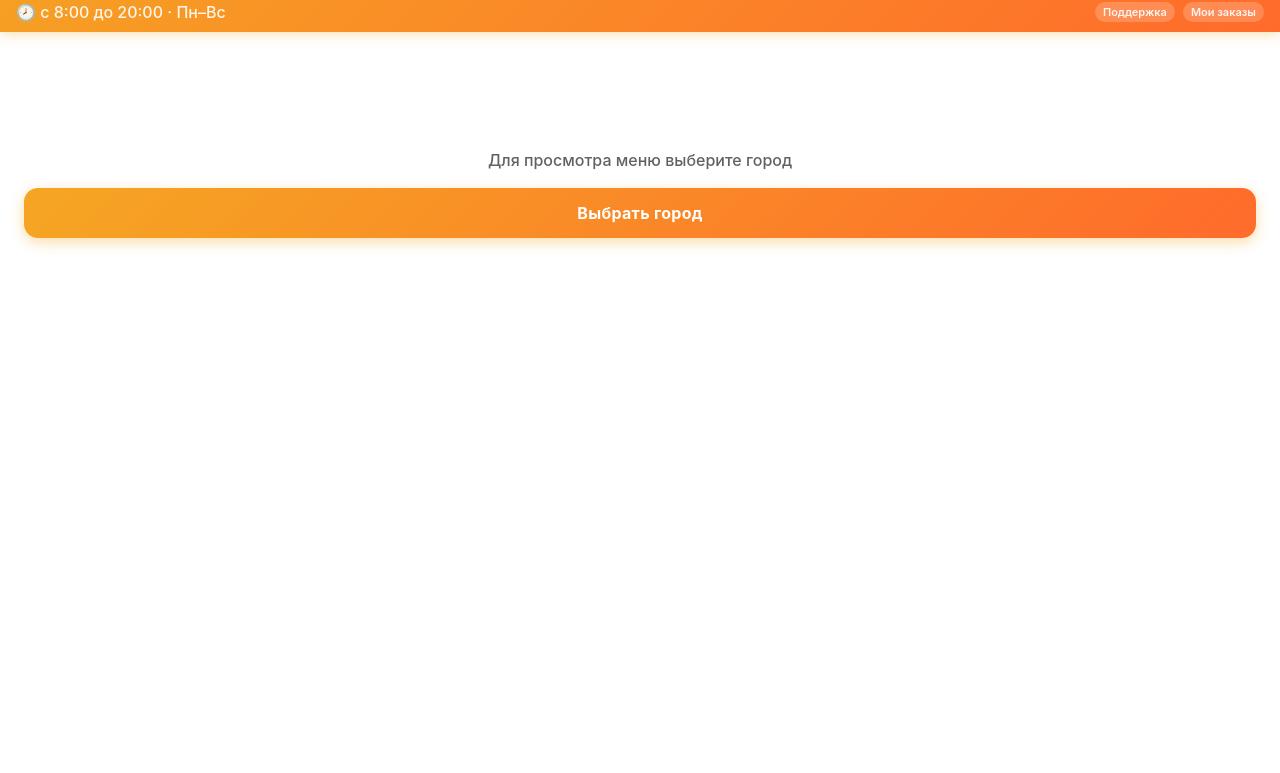
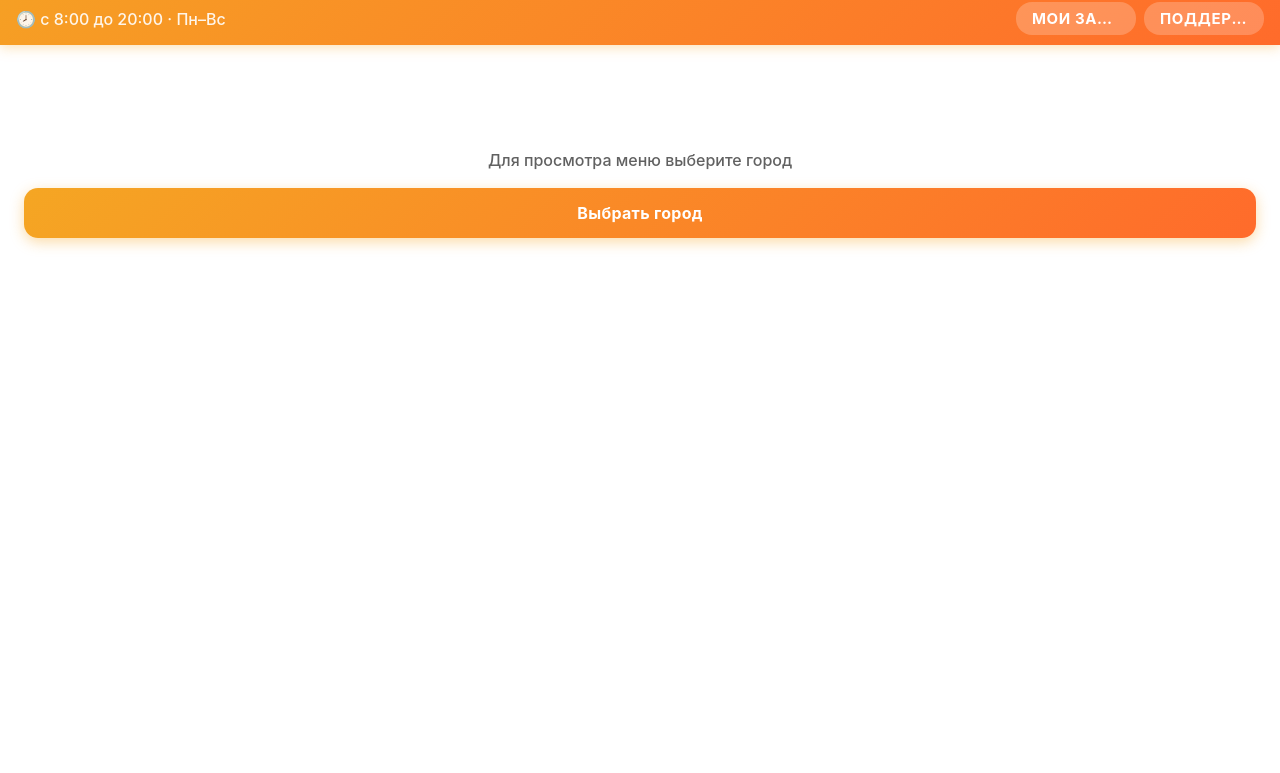
Before and after one commit to Rellex/10Test10, a website: page index.html in a window 1280 px wide. Shown: the part 167-940 px from the top of the page. Drawn offline with Linux system fonts and the light colour scheme; no server answers.

Commit message:
Add files via upload

```diff
--- a/index.html
+++ b/index.html
@@ -268,15 +268,13 @@
     <header class="header" id="appHeader">
       <div class="header-top">
         <div class="header-logo">
-          <img src="logo.jpg" class="logo-img" alt="Солнечный день" />
+          <img src="header_banner.png" class="logo-img" alt="Солнечный день" />
         </div>
       </div>
       <div class="work-hours-bar">
         <span class="work-hours-text">🕗 с 8:00 до 20:00 · Пн–Вс</span>
-        <button class="btn-link small" id="cityBtn" style="margin-left:auto">
-          <span class="city-name" id="headerCityName">Поддержка</span>
-        </button>
-        <button class="btn-link small" id="myOrdersBtn">Мои заказы</button>
+        <button class="header-bar-btn" id="myOrdersBtn" style="margin-left:auto">МОИ ЗАКАЗЫ</button>
+        <button class="header-bar-btn" id="cityBtn"><span class="city-name" id="headerCityName">ПОДДЕРЖКА</span></button>
       </div>
     </header>
 
--- a/style.css
+++ b/style.css
@@ -135,6 +135,24 @@ a { text-decoration: none; color: inherit; }
   transition: background .15s;
 }
 .header-btn:active { background: rgba(255,255,255,.4); }
+
+.header-bar-btn {
+  background: rgba(255,255,255,.22);
+  border: none;
+  color: var(--white);
+  font-size: 13px;
+  font-weight: 700;
+  letter-spacing: .6px;
+  padding: 5px 12px;
+  border-radius: 14px;
+  cursor: pointer;
+  white-space: nowrap;
+  transition: background .15s;
+  max-width: 120px;
+  overflow: hidden;
+  text-overflow: ellipsis;
+}
+.header-bar-btn:active { background: rgba(255,255,255,.38); }
 .city-icon { font-size: 14px; }
 .city-name { max-width: 120px; overflow: hidden; text-overflow: ellipsis; white-space: nowrap; }
 
@@ -1137,6 +1155,7 @@ a { text-decoration: none; color: inherit; }
   .cart-fab-total { font-size: 16px; }
   .cart-fab-count { font-size: 14px; padding: 2px 9px; }
   .header-btn { padding: 9px 16px; font-size: 16px; }
+  .header-bar-btn { font-size: 14px; padding: 6px 14px; }
   .work-hours-text { font-size: 15px; }
   .city-icon { font-size: 17px; }
 
@@ -1192,6 +1211,7 @@ a { text-decoration: none; color: inherit; }
   .cart-fab-icon { font-size: 22px; }
   .cart-fab-total { font-size: 18px; }
   .header-btn { padding: 11px 20px; font-size: 17px; border-radius: 24px; }
+  .header-bar-btn { font-size: 15px; padding: 7px 16px; border-radius: 16px; }
   .work-hours-text { font-size: 16px; }
   .city-icon { font-size: 19px; }
   .menu-card-img { height: 180px; }
```
